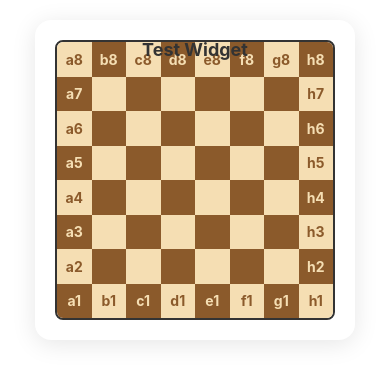
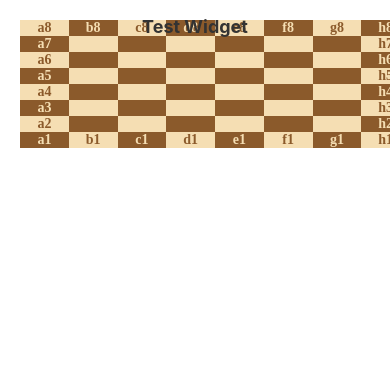
Before and after one commit to ziyazova/1calendar-widget, a React (Vite) app: page /embed/test in a window 390 px wide. Shown: the top 382 px of the page. Built offline with nearby package versions, Linux system fonts and the light colour scheme.

Commit message:
Refactor App component: remove GlobalStyles import and usage, update TestWidget styles for responsive design, and enhance layout consistency across components.

```diff
--- a/src/App.tsx
+++ b/src/App.tsx
@@ -1,10 +1,8 @@
-import React from 'react';
+
 import { BrowserRouter as Router, Routes, Route } from 'react-router-dom';
 import { ThemeProvider } from 'styled-components';
 import { theme } from './presentation/themes/theme';
-import { GlobalStyles } from './presentation/components/layout/GlobalStyles';
 
-// Import pages
 import { LandingPage } from './presentation/pages/LandingPage';
 import { StudioPage } from './presentation/pages/StudioPage';
 import { CalendarEmbedPage } from './presentation/pages/CalendarEmbedPage';
@@ -13,34 +11,26 @@ import { WeatherEmbedPage } from './presentation/pages/WeatherEmbedPage';
 import { TestEmbedPage } from './presentation/pages/TestEmbedPage';
 import { TestingGroundPage } from './presentation/pages/TestingGroundPage';
 
-// Dependency injection container
 import { DIContainer } from './infrastructure/di/DIContainer';
 
 function App() {
-  // Initialize DI container
   const diContainer = DIContainer.getInstance();
 
   return (
     <ThemeProvider theme={theme}>
-      <GlobalStyles />
       <Router basename="/">
         <Routes>
-          {/* Landing page */}
           <Route path="/" element={<LandingPage />} />
 
-          {/* Studio workspace */}
           <Route path="/studio" element={<StudioPage diContainer={diContainer} />} />
 
-          {/* Widget embed routes */}
           <Route path="/embed/calendar" element={<CalendarEmbedPage />} />
           <Route path="/embed/clock" element={<ClockEmbedPage />} />
           <Route path="/embed/weather" element={<WeatherEmbedPage />} />
           <Route path="/embed/test" element={<TestEmbedPage />} />
 
-          {/* Testing ground for iframe testing */}
           <Route path="/test" element={<TestingGroundPage />} />
 
-          {/* Catch-all redirects to landing */}
           <Route path="*" element={<LandingPage />} />
         </Routes>
       </Router>
--- a/src/presentation/components/layout/GlobalStyles.tsx
+++ /dev/null
@@ -1,382 +0,0 @@
-import { createGlobalStyle } from 'styled-components';
-
-export const GlobalStyles = createGlobalStyle`
-  /* CSS Reset & Base Styles */
-  *,
-  *::before,
-  *::after {
-    box-sizing: border-box;
-    margin: 0;
-    padding: 0;
-  }
-
-  html {
-    font-size: 16px;
-    line-height: 1.5;
-    -webkit-text-size-adjust: 100%;
-    -webkit-font-smoothing: antialiased;
-    -moz-osx-font-smoothing: grayscale;
-    text-rendering: optimizeLegibility;
-  }
-
-  body {
-    font-family: ${({ theme }) => theme.typography.fonts.primary};
-    font-size: ${({ theme }) => theme.typography.sizes.md};
-    font-weight: ${({ theme }) => theme.typography.weights.normal};
-    line-height: ${({ theme }) => theme.typography.lineHeights.normal};
-    color: ${({ theme }) => theme.colors.text.primary};
-    background: ${({ theme }) => theme.colors.background.primary};
-    -webkit-font-smoothing: antialiased;
-    -moz-osx-font-smoothing: grayscale;
-    overflow-x: hidden;
-  }
-
-  /* Typography */
-  h1, h2, h3, h4, h5, h6 {
-    font-family: ${({ theme }) => theme.typography.fonts.display};
-    font-weight: ${({ theme }) => theme.typography.weights.bold};
-    line-height: ${({ theme }) => theme.typography.lineHeights.tight};
-    color: ${({ theme }) => theme.colors.text.primary};
-    margin: 0;
-  }
-
-  h1 {
-    font-size: ${({ theme }) => theme.typography.sizes['4xl']};
-    letter-spacing: ${({ theme }) => theme.typography.letterSpacing.tight};
-  }
-
-  h2 {
-    font-size: ${({ theme }) => theme.typography.sizes['3xl']};
-    letter-spacing: ${({ theme }) => theme.typography.letterSpacing.tight};
-  }
-
-  h3 {
-    font-size: ${({ theme }) => theme.typography.sizes['2xl']};
-  }
-
-  h4 {
-    font-size: ${({ theme }) => theme.typography.sizes.xl};
-  }
-
-  h5 {
-    font-size: ${({ theme }) => theme.typography.sizes.lg};
-  }
-
-  h6 {
-    font-size: ${({ theme }) => theme.typography.sizes.md};
-  }
-
-  p {
-    margin: 0;
-    line-height: ${({ theme }) => theme.typography.lineHeights.relaxed};
-  }
-
-  a {
-    color: ${({ theme }) => theme.colors.text.link};
-    text-decoration: none;
-    transition: color ${({ theme }) => theme.transitions.fast};
-
-    &:hover {
-      color: ${({ theme }) => theme.colors.primaryDark};
-    }
-
-    &:focus {
-      outline: 2px solid ${({ theme }) => theme.colors.border.focus};
-      outline-offset: 2px;
-      border-radius: ${({ theme }) => theme.radii.xs};
-    }
-  }
-
-  /* Form Elements */
-  button {
-    font-family: inherit;
-    font-size: inherit;
-    line-height: inherit;
-    margin: 0;
-    border: none;
-    background: transparent;
-    cursor: pointer;
-    transition: all ${({ theme }) => theme.transitions.apple};
-
-    &:focus {
-      outline: 2px solid ${({ theme }) => theme.colors.border.focus};
-      outline-offset: 2px;
-    }
-
-    &:disabled {
-      cursor: not-allowed;
-      opacity: 0.6;
-    }
-  }
-
-  input, textarea, select {
-    font-family: inherit;
-    font-size: inherit;
-    line-height: inherit;
-    margin: 0;
-    border: 1px solid ${({ theme }) => theme.colors.border.primary};
-    border-radius: ${({ theme }) => theme.radii.input};
-    padding: ${({ theme }) => theme.spacing['2']} ${({ theme }) => theme.spacing['3']};
-    background: ${({ theme }) => theme.colors.background.primary};
-    color: ${({ theme }) => theme.colors.text.primary};
-    transition: border-color ${({ theme }) => theme.transitions.fast};
-
-    &:focus {
-      outline: none;
-      border-color: ${({ theme }) => theme.colors.border.focus};
-    }
-
-    &::placeholder {
-      color: ${({ theme }) => theme.colors.text.tertiary};
-    }
-  }
-
-  /* Lists */
-  ul, ol {
-    list-style: none;
-  }
-
-  /* Media */
-  img, svg, video, canvas, audio, iframe, embed, object {
-    display: block;
-    max-width: 100%;
-    height: auto;
-  }
-
-  img {
-    border-radius: ${({ theme }) => theme.radii.sm};
-  }
-
-  /* Scrollbars */
-  ::-webkit-scrollbar {
-    width: 8px;
-    height: 8px;
-  }
-
-  ::-webkit-scrollbar-track {
-    background: ${({ theme }) => theme.colors.background.secondary};
-    border-radius: ${({ theme }) => theme.radii.full};
-  }
-
-  ::-webkit-scrollbar-thumb {
-    background: ${({ theme }) => theme.colors.border.secondary};
-    border-radius: ${({ theme }) => theme.radii.full};
-    border: 2px solid ${({ theme }) => theme.colors.background.secondary};
-
-    &:hover {
-      background: ${({ theme }) => theme.colors.border.primary};
-    }
-  }
-
-  /* Selection */
-  ::selection {
-    background: ${({ theme }) => theme.colors.interactive.focus};
-    color: ${({ theme }) => theme.colors.text.primary};
-  }
-
-  /* Focus visible */
-  :focus-visible {
-    outline: 2px solid ${({ theme }) => theme.colors.border.focus};
-    outline-offset: 2px;
-  }
-
-  /* Animations */
-  @keyframes fadeIn {
-    from {
-      opacity: 0;
-      transform: translateY(10px);
-    }
-    to {
-      opacity: 1;
-      transform: translateY(0);
-    }
-  }
-
-  @keyframes slideIn {
-    from {
-      opacity: 0;
-      transform: translateX(-20px);
-    }
-    to {
-      opacity: 1;
-      transform: translateX(0);
-    }
-  }
-
-  @keyframes scaleIn {
-    from {
-      opacity: 0;
-      transform: scale(0.95);
-    }
-    to {
-      opacity: 1;
-      transform: scale(1);
-    }
-  }
-
-  @keyframes shimmer {
-    0% {
-      background-position: -200px 0;
-    }
-    100% {
-      background-position: calc(200px + 100%) 0;
-    }
-  }
-
-  @keyframes pulse {
-    0%, 100% {
-      opacity: 1;
-    }
-    50% {
-      opacity: 0.5;
-    }
-  }
-
-  @keyframes bounce {
-    0%, 100% {
-      transform: translateY(0);
-    }
-    50% {
-      transform: translateY(-10px);
-    }
-  }
-
-  /* Utility Classes */
-  .fade-in {
-    animation: fadeIn 0.3s ${({ theme }) => theme.transitions.apple};
-  }
-
-  .slide-in {
-    animation: slideIn 0.3s ${({ theme }) => theme.transitions.apple};
-  }
-
-  .scale-in {
-    animation: scaleIn 0.3s ${({ theme }) => theme.transitions.apple};
-  }
-
-  .shimmer {
-    background: linear-gradient(
-      90deg,
-      ${({ theme }) => theme.colors.background.secondary} 0%,
-      ${({ theme }) => theme.colors.background.tertiary} 50%,
-      ${({ theme }) => theme.colors.background.secondary} 100%
-    );
-    background-size: 200px 100%;
-    animation: shimmer 1.5s infinite;
-  }
-
-  .pulse {
-    animation: pulse 2s infinite;
-  }
-
-  .bounce {
-    animation: bounce 1s infinite;
-  }
-
-  /* Glass morphism effect */
-  .glass {
-    background: ${({ theme }) => theme.colors.background.glass};
-    backdrop-filter: blur(${({ theme }) => theme.blur.md});
-    -webkit-backdrop-filter: blur(${({ theme }) => theme.blur.md});
-    border: 1px solid rgba(255, 255, 255, 0.2);
-  }
-
-  /* Card styles */
-  .card {
-    background: ${({ theme }) => theme.colors.background.elevated};
-    border-radius: ${({ theme }) => theme.radii.card};
-    box-shadow: ${({ theme }) => theme.shadows.card};
-    border: 1px solid ${({ theme }) => theme.colors.border.primary};
-    transition: all ${({ theme }) => theme.transitions.apple};
-
-    &:hover {
-      transform: translateY(-2px);
-      box-shadow: ${({ theme }) => theme.shadows.lg};
-    }
-  }
-
-  /* Button styles */
-  .btn {
-    display: inline-flex;
-    align-items: center;
-    justify-content: center;
-    gap: ${({ theme }) => theme.spacing['2']};
-    padding: ${({ theme }) => theme.spacing['2']} ${({ theme }) => theme.spacing['4']};
-    border-radius: ${({ theme }) => theme.radii.button};
-    font-size: ${({ theme }) => theme.typography.sizes.md};
-    font-weight: ${({ theme }) => theme.typography.weights.medium};
-    transition: all ${({ theme }) => theme.transitions.apple};
-    cursor: pointer;
-    border: none;
-
-    &:hover {
-      transform: translateY(-1px);
-    }
-
-    &:active {
-      transform: translateY(0);
-    }
-  }
-
-  .btn-primary {
-    background: ${({ theme }) => theme.colors.primary};
-    color: ${({ theme }) => theme.colors.text.inverse};
-    box-shadow: ${({ theme }) => theme.shadows.button};
-
-    &:hover {
-      background: ${({ theme }) => theme.colors.primaryDark};
-      box-shadow: ${({ theme }) => theme.shadows.lg};
-    }
-  }
-
-  .btn-secondary {
-    background: ${({ theme }) => theme.colors.background.secondary};
-    color: ${({ theme }) => theme.colors.text.primary};
-    border: 1px solid ${({ theme }) => theme.colors.border.primary};
-
-    &:hover {
-      background: ${({ theme }) => theme.colors.background.tertiary};
-      border-color: ${({ theme }) => theme.colors.border.secondary};
-    }
-  }
-
-  /* Responsive utilities */
-  @media (max-width: ${({ theme }) => theme.breakpoints.sm}) {
-    html {
-      font-size: 14px;
-    }
-
-    .hide-mobile {
-      display: none !important;
-    }
-  }
-
-  @media (min-width: ${({ theme }) => theme.breakpoints.sm}) {
-    .hide-desktop {
-      display: none !important;
-    }
-  }
-
-  /* Reduced motion */
-  @media (prefers-reduced-motion: reduce) {
-    *,
-    *::before,
-    *::after {
-      animation-duration: 0.01ms !important;
-      animation-iteration-count: 1 !important;
-      transition-duration: 0.01ms !important;
-    }
-  }
-
-  /* High contrast mode */
-  @media (prefers-contrast: high) {
-    button, input, select, textarea {
-      border: 2px solid currentColor;
-    }
-  }
-
-  /* Dark mode support (for future implementation) */
-  @media (prefers-color-scheme: dark) {
-    /* Dark mode styles would go here */
-  }
-`;
--- a/src/presentation/components/widgets/TestWidget.tsx
+++ b/src/presentation/components/widgets/TestWidget.tsx
@@ -2,27 +2,19 @@ import React from 'react';
 import styled from 'styled-components';
 
 const TestContainer = styled.div`
-  width: 320px;
-  height: 320px;
-  background: white;
-  border-radius: 16px;
-  box-shadow: 0 4px 24px rgba(0, 0, 0, 0.1);
-  overflow: hidden;
+  width: 100%;
+  height: 100%;
   display: flex;
   align-items: center;
   justify-content: center;
-  position: relative;
 `;
 
 const ChessBoard = styled.div`
-  width: 280px;
-  height: 280px;
+  width: 100%;
+  height: 100%;
   display: grid;
   grid-template-columns: repeat(8, 1fr);
   grid-template-rows: repeat(8, 1fr);
-  border: 2px solid #333;
-  border-radius: 8px;
-  overflow: hidden;
 `;
 
 const ChessSquare = styled.div<{ isBlack: boolean }>`
```
